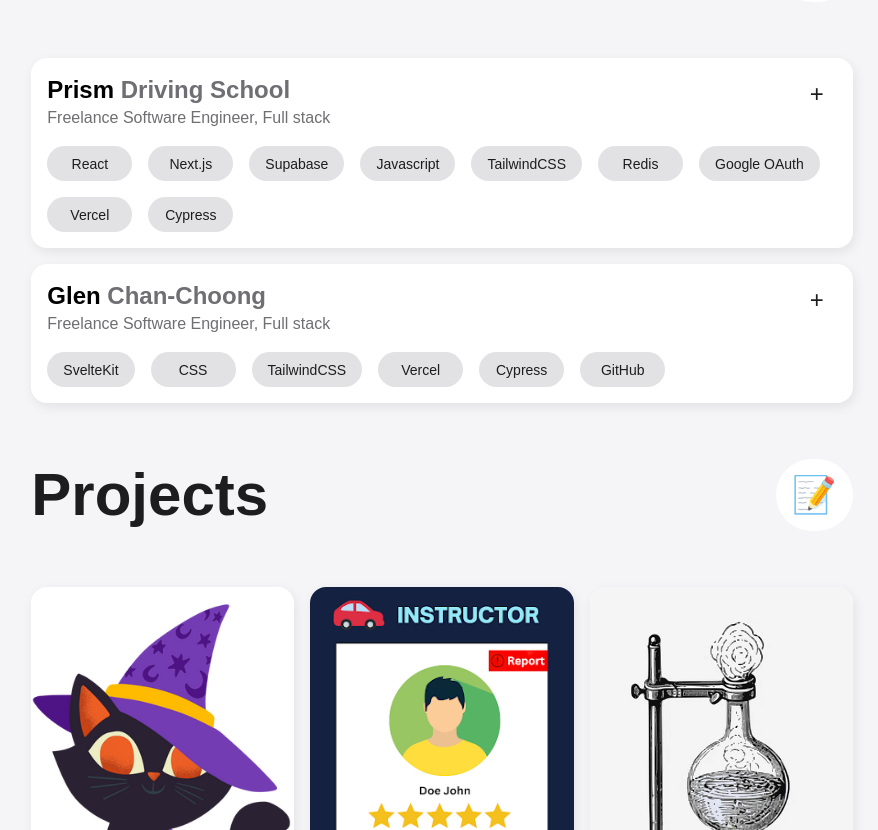
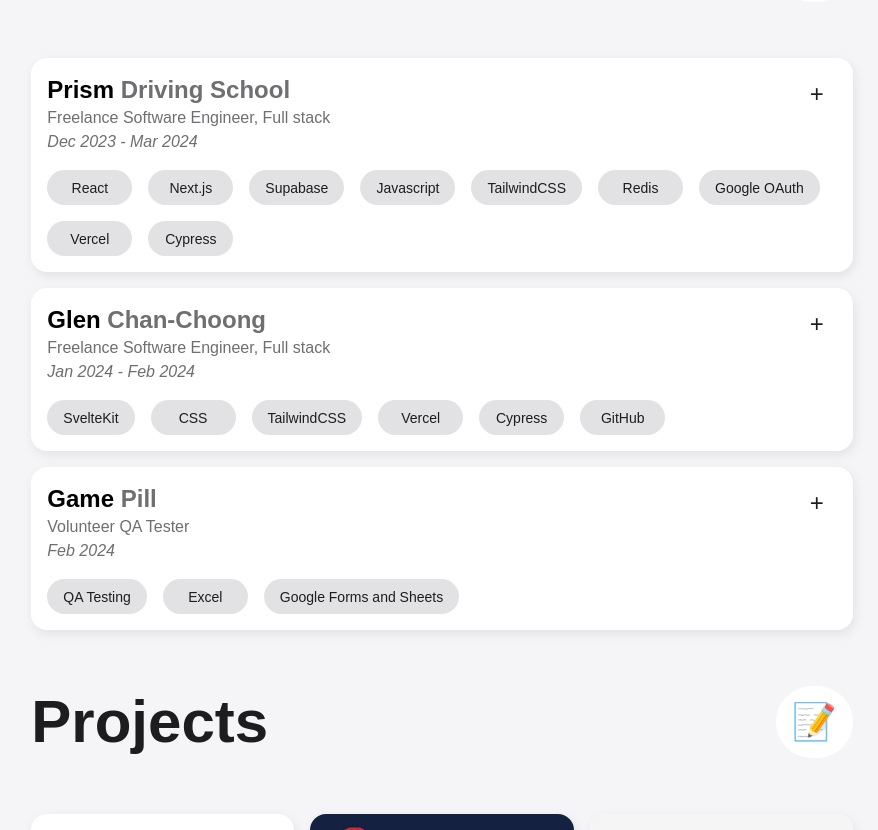
Before and after one commit to msabeeh01/My_Portfolio, a Next.js app: page / in a window 1280 px wide. Shown: the part 686-1516 px from the top of the page, without its empty margins (198-1076 px from the left). Built offline with nearby package versions, Linux system fonts and the light colour scheme; a web font is replaced by a local one.

Commit message:
added gamepill, added dates, rephrased experiences

```diff
--- a/components/ExperienceSet/ExperienceBento.jsx
+++ b/components/ExperienceSet/ExperienceBento.jsx
@@ -3,7 +3,7 @@
 import PillCard from "./PillCardStuff/PillCard"
 import { useState } from "react"
 
-const ExperienceSet = ({ title, emoji, job, position, skills, descItems }) => {
+const ExperienceSet = ({ title, emoji, job, position, skills, descItems, date }) => {
     const [open, setOpen] = useState(false);
 
     return (
@@ -19,6 +19,7 @@
                                 ))}
                             </p>
                             <p className="text-[#6E6E73]">{position}</p>
+                            <p className="text-[#6E6E73] italic">{date}</p>
                         </div>
 
                         <div className="active:bg-[#F5F5F7] hover:bg-[#F5F5F7] transition h-10 w-10 flex justify-center items-center duration-200 rounded-full" style={{ cursor: "pointer" }} onClick={() => { setOpen(!open) }}>
--- a/components/ExperienceSet/ExperienceSetCombine.jsx
+++ b/components/ExperienceSet/ExperienceSetCombine.jsx
@@ -8,67 +8,42 @@
             </div>
 
             <div className="flex flex-col gap-4">
-                {/*  Developed a responsive web application leveraging React, Next.js, and Node.js, enhancing user experience
-• Implemented a high-performance back end infrastructure using Redis cloud caching, achieving a 40% improvement in data
-retrieval speed and a 50% boost in application performance.
-• Implemented Supabase as the secure hosting solution, ensuring 99.9% uptime and robust data security
-• Incorporated Google APIs into a student registration and management system, utilizing OAuth for secure authentication
-resulting in a 30% reduction in administrative overhead and smoother operations.
-• Designed intuitive and visually appealing interfaces using CSS and TailwindCSS, aligning with modern design principles.
-• Managed CI/CD pipelines via Vercel, automating build, test, and deployment processes to reduce manual errors and expedite
-time-to-market, Reducing deployment times by 60% and errors by 45%, resulting in faster releases and higher-quality
-software.
-• Conducted automated comprehensive end-to-end and component testing with Cypress, ensuring application reliability and
-early issue detection, identifying and resolving 80% of potential issues before deployment, significantly reducing post-release
-bugs */}
                 <ExperienceSet
                     skills={["React", "Next.js", "Supabase", "Javascript", "TailwindCSS", "Redis", "Google OAuth", "Vercel", "Cypress"]}
-                    descItems={["Developed a responsive web application leveraging React, Next.js, and Node.js, enhancing user experience.",
+                    descItems={["Developed a responsive web application over a period of 3 months leveraging React, Next.js, and Node.js, enhancing user experience",
                         "Implemented a high-performance back end infrastructure using Redis cloud caching, achieving a 40% improvement in data retrieval speed and a 50% boost in application performance.",
-                        "Implemented Supabase as the secure hosting solution, ensuring 99.9% uptime and robust data security.",
+                        "Implemented Supabase as the secure hosting solution, ensuring 99.9% uptime and robust data security",
                         "Incorporated Google APIs into a student registration and management system, utilizing OAuth for secure authentication resulting in a 30% reduction in administrative overhead and smoother operations.",
-                        "Designed intuitive and visually appealing interfaces using CSS and TailwindCSS, aligning with modern design principles.",
-                        "Managed CI/CD pipelines via Vercel, automating build, test, and deployment processes to reduce manual errors and expedite time-to-market, Reducing deployment times by 60% and errors by 45%, resulting in faster releases and higher-quality software.",
-                        "Conducted automated comprehensive end-to-end and component testing with Cypress, ensuring application reliability and early issue detection, identifying and resolving 80% of potential issues before deployment, significantly reducing post-release bugs."]}
+                        "Designed intuitive and visually appealing interfaces using CSS and TailwindCSS, decreasing front-end development time by 60%.",
+                        "Managed CI/CD pipelines via Vercel, reducing deployment times by 60% and errors by 45%, resulting in faster releases and higher-quality software.",
+                        "Conducted comprehensive end-to-end and component testing with Cypress, identifying and resolving 80% of potential issues before deployment, significantly reducing post-release bugs"]}
                     position={"Freelance Software Engineer, Full stack"}
                     job={"Prism Driving School"}
+                    date={"Dec 2023 - Mar 2024"}
                 />
 
-                {/*  Engineered a portfolio website using SvelteKit, leveraging its component-based architecture and optimized compilation for a
-lean, high-performance site that meets modern web standards, yielding a 30% reduction in page load times and a 20% increase
-in site responsiveness.
-• Collaborated with a Graphic Designer to develop a responsive, intuitive design using CSS and TailwindCSS, enhancing
-smooth navigation and user engagement.
-• Streamlined deployment process by implementing Vercel CLI, enabling seamless Git integration; automated build, test,
-deployment cycles, reducing manual errors and accelerating time-to-market for new features and updates by 40%.
-• Ensured cross-browser compatibility and optimal performance using Cypress automated testing, achieving a 95%
-compatibility rate and a 20% improvement in load times across all browsers.
-
-*/}
 
                 <ExperienceSet
                     skills={["SvelteKit", "CSS", "TailwindCSS", "Vercel", "Cypress", "GitHub"]}
                     descItems={[
                         "Engineered a portfolio website using SvelteKit, leveraging its component-based architecture and optimized compilation for a lean, high-performance site that meets modern web standards, yielding a 30% reduction in page load times and a 20% increase in site responsiveness.",
-                        "Collaborated with a Graphic Designer to develop a responsive, intuitive design using CSS and TailwindCSS, enhancing smooth navigation and user engagement.",
-                        "Streamlined deployment process by implementing Vercel CLI, enabling seamless Git integration; automated build, test, deployment cycles, reducing manual errors and accelerating time-to-market for new features and updates by 40%.",
-                        "Ensured cross-browser compatibility and optimal performance using Cypress automated testing, achieving a 95% compatibility rate and a 20% improvement in load times across all browsers."]
-                    }
+                        "Collaborated with a Graphic Designer over 2 months to develop a responsive, intuitive design using CSS and TailwindCSS, enhancing smooth navigation and user engagement.",
+                        "Streamlined deployment process by implementing Vercel CLI, enabling seamless Git integration, automating build, test, and deployment cycles, reducing manual errors and accelerating time-to-market for new features and updates by 40%.",
+                        "Ensured cross-browser compatibility and optimal performance using Cypress automated testing, achieving a 95% compatibility rate and a 20% improvement in load times across all browsers."]}
                     position={"Freelance Software Engineer, Full stack"}
                     job={"Glen Chan-Choong"}
+                    date={"Jan 2024 - Feb 2024"}
                 />
 
-                {/* dont touch until NDA is confirmed  */}
-                {/* <ExperienceSet
-                    skills={["QA Testing"]}
-                    descItems={["Executed comprehensive test cases for an unannounced title, ensuring product quality and adherence to the software development life cycle.",
-                        "Conducted both functional and subjective testing, effectively separating the two to provide a holistic evaluation of the game's performance.",
-                        "Wrote detailed bug reports with clear, concise steps to reproduce issues, facilitating efficient communication with the development team.",
-                        "Investigated and analyzed game issues to find root causes, contributing to a deeper understanding of the game's mechanics and player experience.",
-                        "Communicated effectively with the development team, escalating critical issues when necessary to ensure timely resolution and maintain the quality of the product."]}
-                    position={"QA Tester"}
-                    job={"GamePill"}
-                /> */}
+                <ExperienceSet
+                    skills={["QA Testing", "Excel", "Google Forms and Sheets"]}
+                    descItems={["Executed comprehensive test cases with a group of 13 for an unannounced project",
+                        "Authored 25 detailed bug reports, each with clear, concise steps to reproduce issues, significantly enhancing communication with the development team.",
+                        "Maintained effective communication with 2 supervisors of the QA team, proactively escalating critical issues for timely resolution."]}
+                    position={"Volunteer QA Tester"}
+                    job={"Game Pill"}
+                    date={"Feb 2024"}
+                />
 
             </div>
 
```
